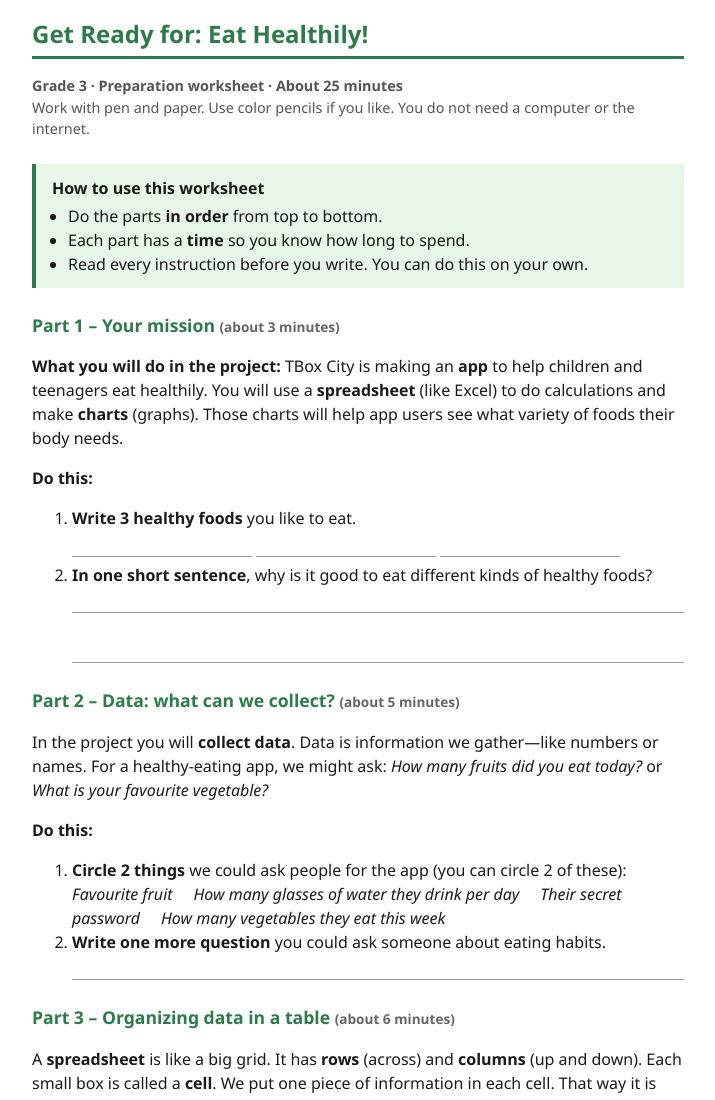
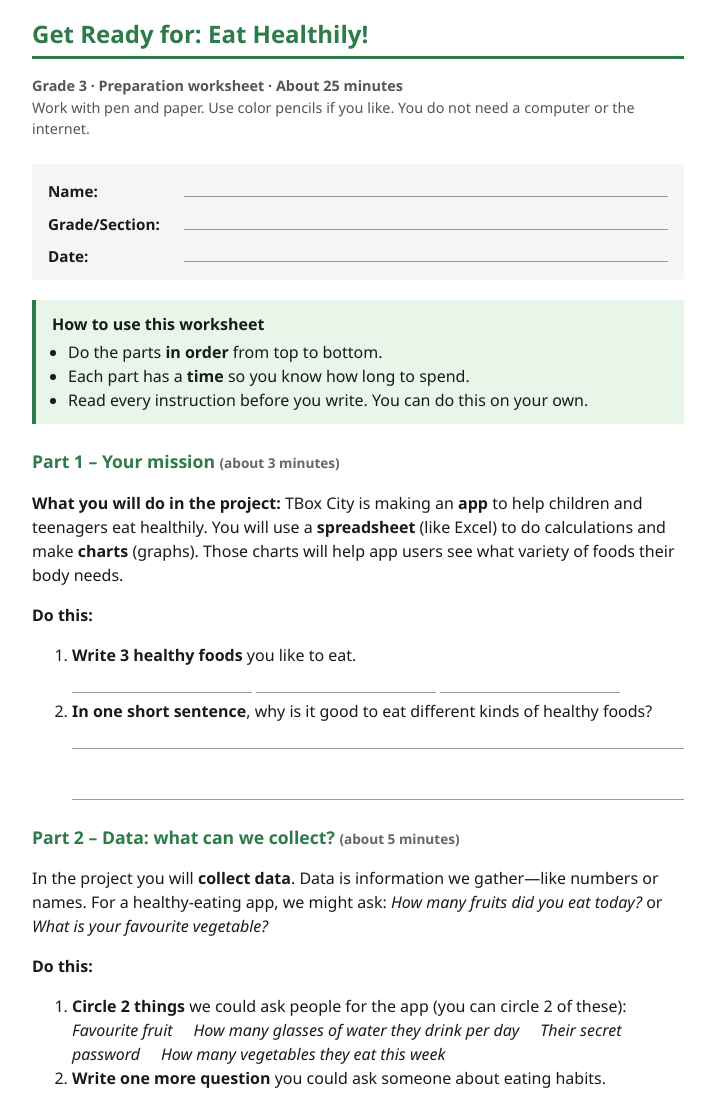
Before and after one commit to Korckyjals-CODE/computer-guides, a plain HTML site: page 3-grade/Eat-Healthily-Preparation-Worksheet.html in a window 1280 px wide. Shown: the top 1100 px of the page, without its empty margins (282-997 px from the left). Drawn offline with Linux system fonts and the light colour scheme.

Commit message:
Add student name, grade/section, and date to all worksheets

```diff
--- a/3-grade/Eat-Healthily-Preparation-Worksheet.html
+++ b/3-grade/Eat-Healthily-Preparation-Worksheet.html
@@ -71,6 +71,18 @@
     .checklist { list-style: none; padding-left: 0; }
     .checklist li { margin: 0.4rem 0; }
     .checklist input[type="checkbox"] { margin-right: 0.5rem; }
+    .student-info {
+      display: grid;
+      grid-template-columns: auto 1fr;
+      gap: 0.35rem 1.5rem;
+      align-items: baseline;
+      margin-bottom: 1.25rem;
+      padding: 0.75rem 1rem;
+      background: #f5f5f5;
+      border-radius: 4px;
+      font-size: 0.95rem;
+    }
+    .student-info span.fill-line { min-width: 120px; }
     .footer {
       margin-top: 2rem;
       font-size: 0.8rem;
@@ -97,6 +109,15 @@
   <h1>Get Ready for: Eat Healthily!</h1>
   <p class="subtitle"><strong>Grade 3 · Preparation worksheet · About 25 minutes</strong><br>
   Work with pen and paper. Use color pencils if you like. You do not need a computer or the internet.</p>
+
+  <div class="student-info">
+    <strong>Name:</strong>
+    <span class="fill-line"></span>
+    <strong>Grade/Section:</strong>
+    <span class="fill-line"></span>
+    <strong>Date:</strong>
+    <span class="fill-line"></span>
+  </div>
 
   <div class="intro-box">
     <strong>How to use this worksheet</strong>
```
Also changed, not shown: 5-grade/Touristic-Destinations-Preparation-Worksheet.html (+21 -0 lines).
